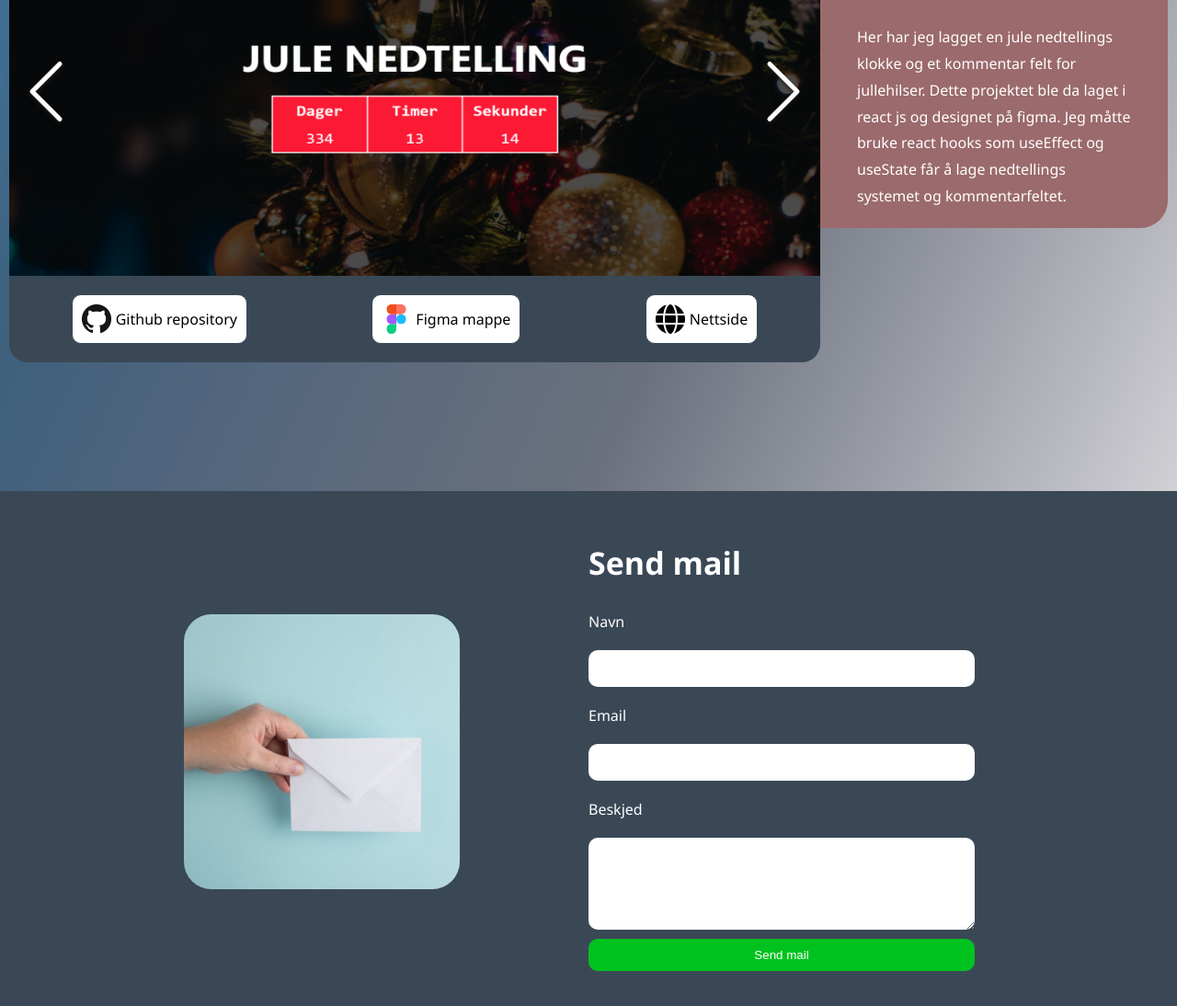
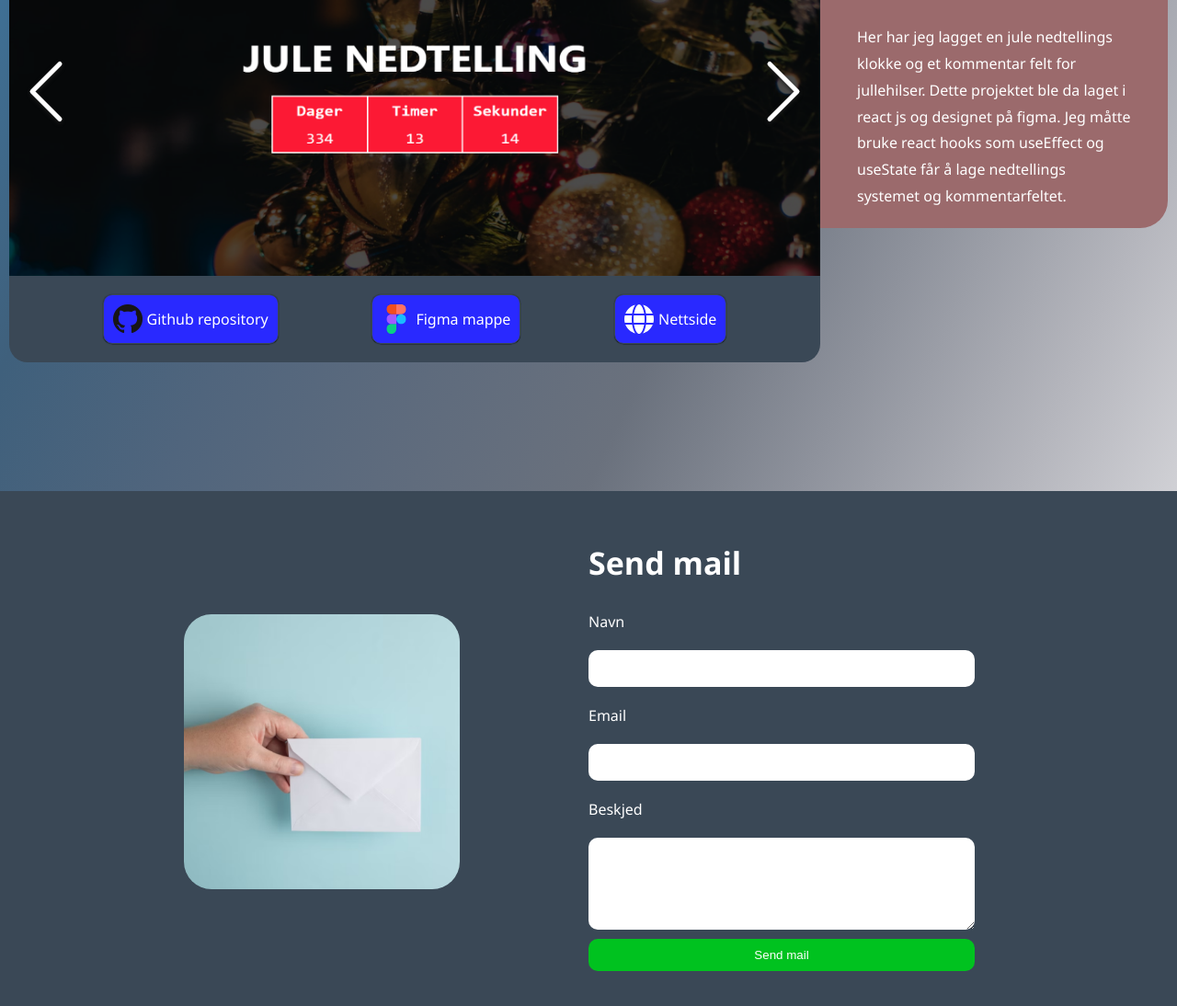
Before and after one commit to Erlandino/portfolio, a React (Create React App) app: page / in a window 1280 px wide. Shown: the part 1593-2687 px from the top of the page at 92% size. Built offline with nearby package versions, Linux system fonts and the light colour scheme; no server answers; the HTML template or start-up script is replaced by a standard one.

Commit message:
added transiton between projects, changed color of globe to white, removed old outdated irrelevant comments

```diff
--- a/src/components/Projects/Gallery.jsx
+++ b/src/components/Projects/Gallery.jsx
@@ -1,11 +1,22 @@
 // Imports
 import ImageGallery from "react-image-gallery";
+import { useRef, useEffect } from "react";
 
 // Gallery component
 export default function Gallery(props) {
   // Destructuring of props object
-  const { firstImage, secondImage, thirdImage } = props;
+  const { firstImage, secondImage, thirdImage, pullData } = props;
 
+  const imageRef = useRef(null);
+
+  useEffect(() => {
+    const imageDom = imageRef.current.imageGallery.current;
+    pullData(imageDom);
+  });
+
+  function logo() {
+    console.log("slide");
+  }
   // Array of all the sets of images
   const images = [
     {
@@ -18,11 +29,12 @@ export default function Gallery(props) {
       original: thirdImage,
     },
   ];
+
   return (
     // Image carousel container
     <div className="projects__container__carouselContainer">
       {/* Image carousel */}
-      <ImageGallery items={images} />
+      <ImageGallery onBeforeSlide={logo} items={images} ref={imageRef} />
     </div>
   );
 }
--- a/src/components/Projects/Projects.jsx
+++ b/src/components/Projects/Projects.jsx
@@ -51,6 +51,15 @@ export default function Projects() {
         setWidth((prevState) => window.innerWidth);
       });
   }, []);
+
+  const pullData = (data) => {
+    console.log(data); // LOGS DATA FROM CHILD
+    data.classList.remove("projects__container__carouselContainer__imageChange");
+    setTimeout(() =>
+      data.classList.add("projects__container__carouselContainer__imageChange", 1000)
+    );
+    // data.classList.remove("projects__container__carouselContainer__imageChange");
+  };
 
   // Array with projects info, pictures and logos in objects
   // changes image according to the size of viewport width
@@ -141,7 +150,12 @@ export default function Projects() {
           </button>
         </div>
         {/* Gallery component, images are being sent as props to create a gallery in the component*/}
-        <Gallery firstImage={imageOne} secondImage={imageTwo} thirdImage={imageThree} />
+        <Gallery
+          pullData={pullData}
+          firstImage={imageOne}
+          secondImage={imageTwo}
+          thirdImage={imageThree}
+        />
         {/* Link list */}
         <ul className="projects__container__links">
           {/* Only shows if there is a github link for the project */}
--- a/src/index.css
+++ b/src/index.css
@@ -93,11 +93,6 @@ body {
 
 /* About me page start */
 .aboutMe {
-  /* height: 100vh;
-  display: flex;
-  flex-direction: column;
-  justify-content: center;
-  align-items: center; */
   padding: 30px;
   padding-bottom: 60px;
   background-color: #3a4856;
@@ -116,7 +111,6 @@ body {
   display: flex;
   flex-direction: row;
   justify-content: center;
-  /* gap: 200px; */
   width: 100%;
   height: 100%;
   gap: 40px;
@@ -203,20 +197,21 @@ body {
 
 .projects__container__links {
   display: flex;
-  justify-content: space-around;
+  justify-content: space-evenly;
 }
 .projects__container__links__container {
   border: 1px solid #3a4856;
   border-radius: 10px;
   list-style-type: none;
-  background-color: white;
+  background-color: rgb(41, 41, 255);
   margin-top: 20px;
+  box-shadow: 0 0.25px 1px 0 black;
 }
 .projects__container__links__container__link {
   display: flex;
   align-items: center;
   text-decoration: none;
-  color: black;
+  color: white;
   gap: 5px;
   padding: 10px;
 }
@@ -226,6 +221,18 @@ body {
 .image-gallery-fullscreen-button,
 .image-gallery-play-button {
   display: none;
+}
+.projects__container__carouselContainer__imageChange {
+  opacity: 0;
+  animation: 4s imageTransition forwards;
+}
+@keyframes imageTransition {
+  0% {
+    opacity: 0;
+  }
+  100% {
+    opacity: 1;
+  }
 }
 @media screen and (max-width: 950px) {
   .projects {
@@ -255,17 +262,21 @@ body {
   .projects__container__navigation__button {
     width: 100%;
     font-size: 3vw;
-    /* margin: 0; */
   }
   .projects__container__links__container__direction {
     font-size: 10px;
+  }
+  .projects__container__title {
+    padding: 10px 0;
+  }
+  .projects__container__links__container {
+    width: 30%;
   }
 }
 /* Projects page end */
 
 /* Contact page start*/
 .contact {
-  /* min-height: 100vh; */
   display: flex;
   justify-content: center;
   align-items: center;
@@ -285,7 +296,6 @@ body {
   border-radius: 30px;
   color: white;
   width: 500px;
-  /* border: solid; */
 }
 .contact__form__title {
   font-size: 34px;
```
Also changed, not shown: src/media/globe.svg.
